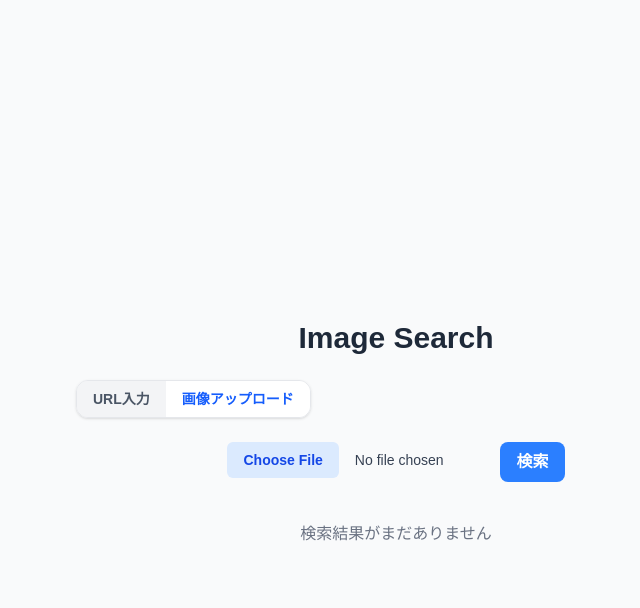
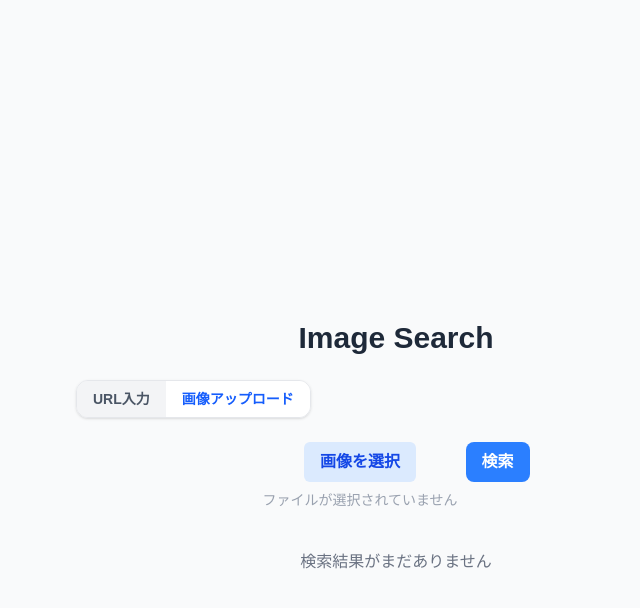
Before and after one commit to yutaka2020/rakuten_embedding, a Next.js app in the folder frontend/: page / in a window 1280 px wide. Both pictures are taken after a click on the button "画像アップロード". Shown: the top 608 px of the page, without its empty margins (244-884 px from the left). Built offline with nearby package versions, Linux system fonts and the light colour scheme.

Commit message:
検索元画像を表示

```diff
--- a/frontend/app/page.tsx
+++ b/frontend/app/page.tsx
@@ -1,8 +1,9 @@
 "use client";
 
-import { Mode } from "fs";
-import { url } from "inspector";
 import { useState } from "react";
+
+type Mode = "url" | "file";
+
 
 export default function Home() {
   const [imageUrl, setImageUrl] = useState("");
@@ -11,7 +12,6 @@ export default function Home() {
   const [results, setResults] = useState<any[]>([]);
   const [file, setFile] = useState<File | null>(null);
   const [mode, setMode] = useState<Mode>("url");
-
 
   const onSwitch = (m: Mode) => {
     setMode(m);
@@ -66,7 +66,7 @@ export default function Home() {
     }
 
   }
-  function InputField({ mode, imageUrl, setImageUrl, setFile }: any) {
+  function InputField({ mode, imageUrl, setImageUrl, file, setFile }: any) {
     switch (mode) {
       case "url":
         return (<input
@@ -79,18 +79,28 @@ export default function Home() {
 
       case "file":
         return (
-          <input
-            type="file"
-            accept="image/*"
-            onChange={(e) => setFile(e.target.files?.[0] || null)}
-            className="block text-sm text-gray-700
-            file:mr-4 file:py-2 file:px-4
-            file:rounded-md file:border-0
-            file:text-sm file:font-semibold
-            file:bg-blue-100 file:text-blue-700
-            hover:file:bg-blue-200"
-          />
-        )
+          <div className="flex flex-col items-center gap-2">
+            <input
+              id="fileUpload"
+              type="file"
+              accept="image/*"
+              onChange={(e) => setFile(e.target.files?.[0] || null)}
+              className="hidden"
+            />
+            <label htmlFor="fileUpload"
+              className="cursor-pointer bg-blue-100 text-blue-700 px-4 py-2 rounded-md hover:bg-blue-200 font-semibold" >画像を選択</label>
+            {file ? (
+              <p className="text-gray-700 text-sm">
+                選択されたファイル:{" "}
+                <span className="font-semibold">{file.name}</span>
+              </p>
+            ) : (
+              <p className="text-gray-400 text-sm">ファイルが選択されていません</p>
+            )}
+          </div>
+        );
+      default:
+        return null;
     }
   }
 
@@ -106,9 +116,7 @@ export default function Home() {
               : "bg-gray-100 text-gray-600 hover:bg-gray-200"
               }`}
             onClick={() => onSwitch("url")}
-          >
-            URL入力
-          </button>
+          >URL入力</button>
           <button
             className={`px-4 py-2 text-sm font-semibold ${mode === "file"
               ? "bg-white text-blue-600"
@@ -121,11 +129,12 @@ export default function Home() {
         </div>
       </div>
 
-      <div className="flex justify-center mb-6 gap-2">
+      <div className="flex items-start justify-center mb-6 gap-2">
         <InputField
           mode={mode}
           imageUrl={imageUrl}
           setImageUrl={setImageUrl}
+          file={file}
           setFile={setFile} />
         <button
           onClick={handleSearch}
@@ -139,6 +148,17 @@ export default function Home() {
 
       {results.length > 0 ? (
         <div className="grid grid-cols-1 md:grid-cols-3 gap-6">
+          {file && (
+            <div className="bg-white p-4 rounded-xl shadow-md border border-gray-100">
+              <img
+                src={URL.createObjectURL(file)}
+                alt="preview"
+                className="w-full h-48 object-cover rounded-lg"
+              />
+              <h2 className="font-semibold text-lg mt-2 text-gray-800">検索対象画像</h2>
+            </div>
+          )}
+
           {results.map((item, i) => (
             <div key={i} className="bg-white p-4 rounded-xl shadow-md boeder border-gray-100">
               <img src={item.image_url} alt={item.name} className="w-full h-48 object-cover rounded-lg" />
```
